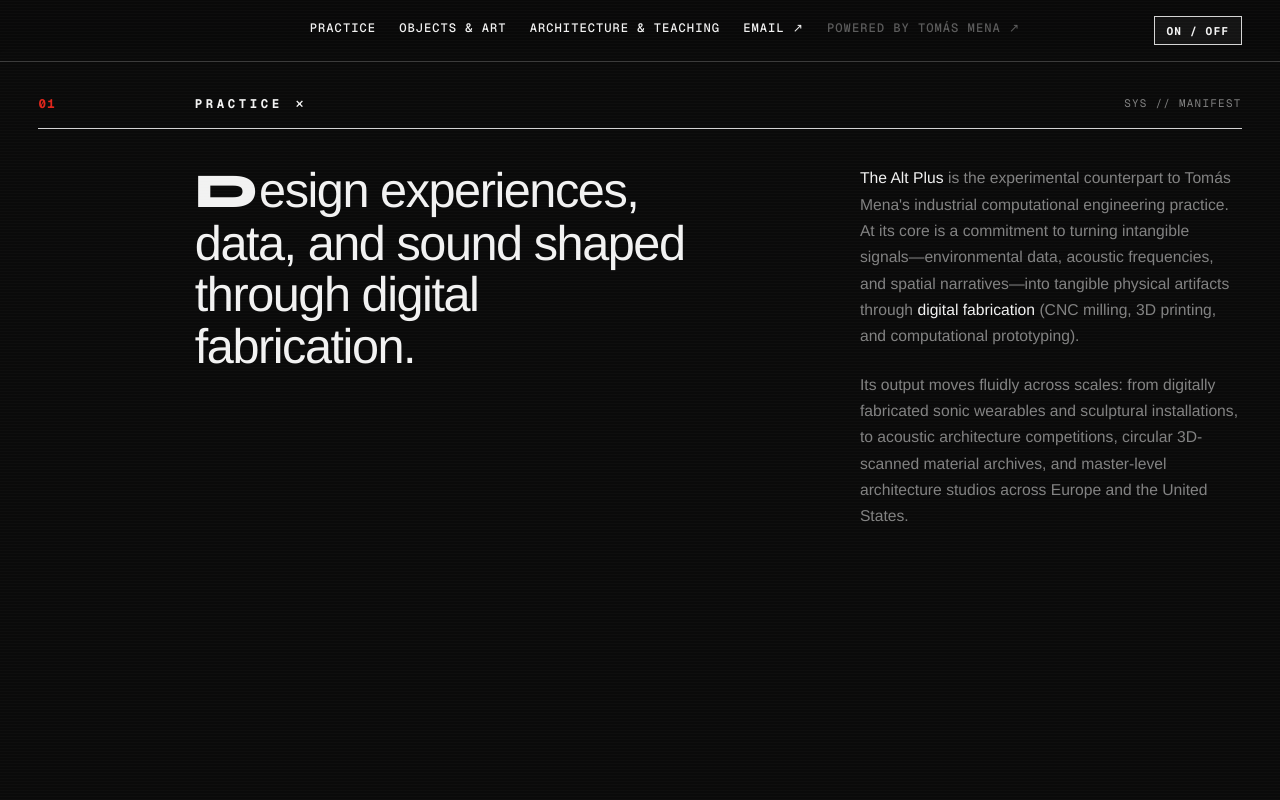
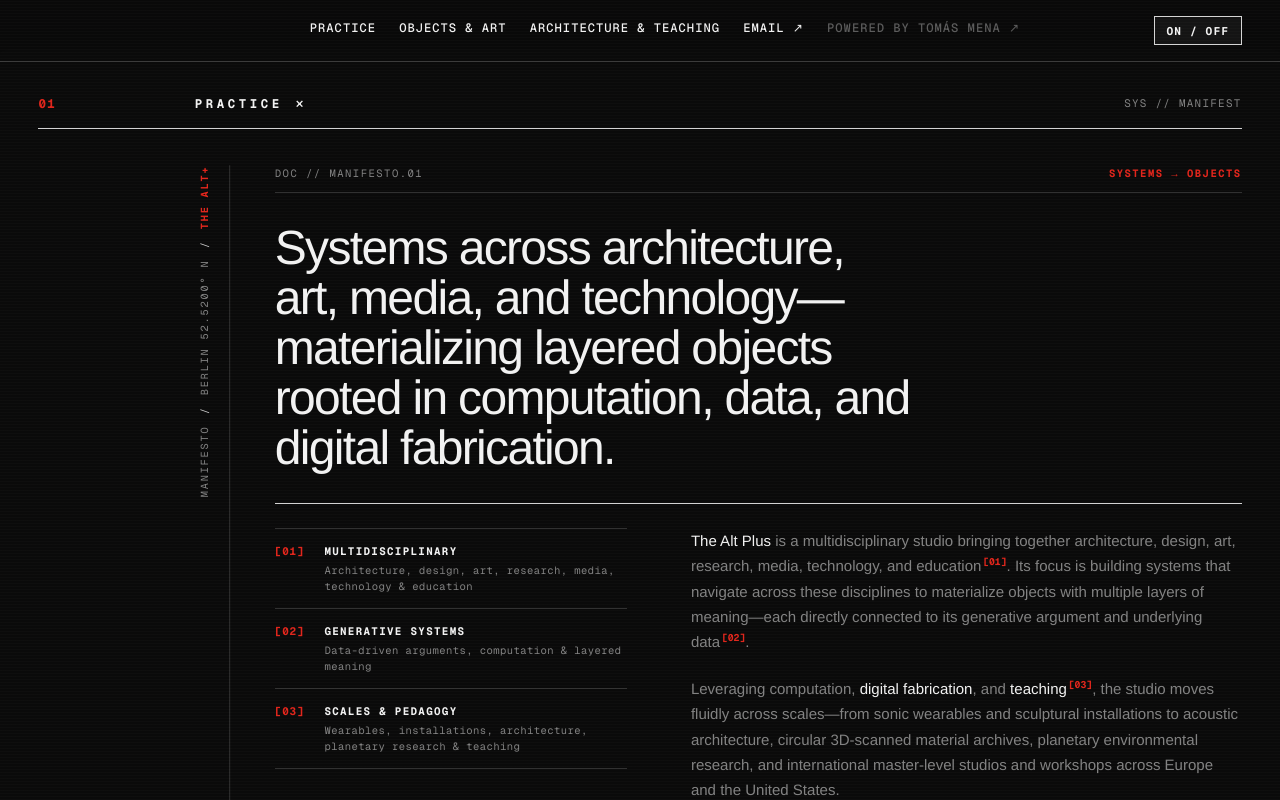
Before and after one commit to The-Alt-Plus/portfolio-website, a plain HTML site: page alt-plus.html in a window 1280 px wide. Both pictures are taken after a click on the link "PRACTICE". Shown: the part 738-1538 px from the top of the page. Drawn offline with nearby package versions, Linux system fonts and the light colour scheme.

Commit message:
Redesign Practice section with liner-note layout, vertical rail, and multidisciplinary manifesto copy

```diff
--- a/alt-plus.css
+++ b/alt-plus.css
@@ -683,38 +683,140 @@ main.has-open-section {
 }
 
 /* ==========================================================================
-   01 PRACTICE / MANIFESTO (Asymmetric 2-Col Split)
+   01 PRACTICE / MANIFESTO (tDR × Warp Liner Note + Vertical Index Rail)
    ========================================================================== */
 .about-grid {
   display: grid;
-  grid-template-columns: minmax(0, 1.15fr) minmax(18rem, 0.78fr);
-  gap: clamp(3rem, 8vw, 9rem);
-  align-items: start;
+  grid-template-columns: 2.2rem minmax(0, 1fr);
+  gap: clamp(1.5rem, 3.5vw, 3.5rem);
+  align-items: stretch;
+}
+
+.about-rail {
+  writing-mode: vertical-rl;
+  transform: rotate(180deg);
+  display: flex;
+  align-items: center;
+  justify-content: flex-end;
+  gap: 0.7rem;
+  padding-left: 0.85rem;
+  border-left: 1px solid var(--line);
+  font-family: var(--mono);
+  font-size: 0.64rem;
+  letter-spacing: 0.18em;
+  text-transform: uppercase;
+  color: var(--muted);
+  user-select: none;
+}
+
+.about-rail i {
+  font-style: normal;
+  color: var(--line-strong);
+}
+
+.about-rail-accent {
+  color: var(--signal);
+  font-weight: 700;
+}
+
+.about-stage {
+  display: flex;
+  flex-direction: column;
+  gap: clamp(1.8rem, 3.8svh, 3rem);
+}
+
+.about-liner-head {
+  display: flex;
+  flex-wrap: wrap;
+  align-items: center;
+  justify-content: space-between;
+  gap: 0.5rem 1.5rem;
+  padding-bottom: 0.65rem;
+  border-bottom: 1px solid var(--line);
+  font-family: var(--mono);
+  font-size: 0.66rem;
+  letter-spacing: 0.14em;
+  text-transform: uppercase;
+  color: var(--muted);
+}
+
+.about-liner-tag {
+  color: var(--signal);
+  font-weight: 700;
 }
 
 .about-lead {
   font-family: var(--sans);
-  font-size: clamp(1.65rem, min(3.8vw, 6.2dvh), 3.9rem);
+  font-size: clamp(1.85rem, min(3.9vw, 6svh), 3.9rem);
   font-weight: 300;
-  letter-spacing: -0.03em;
-  line-height: 1.06;
-  max-width: 19ch;
+  letter-spacing: -0.035em;
+  line-height: 1.04;
+  max-width: 24ch;
   margin: 0;
-}
-
-.about-lead::first-letter {
-  font-family: var(--display);
-  font-weight: 800;
-  letter-spacing: 0.02em;
+  color: var(--fg);
+}
+
+.about-liner-body {
+  display: grid;
+  grid-template-columns: minmax(15rem, 0.78fr) minmax(0, 1.22fr);
+  gap: clamp(2rem, 5vw, 5.5rem);
+  align-items: start;
+  padding-top: clamp(1.4rem, 3svh, 2.2rem);
+  border-top: 1px solid var(--line-strong);
+}
+
+.about-annotations {
+  display: flex;
+  flex-direction: column;
+  border-top: 1px solid var(--line);
+}
+
+.about-note {
+  display: grid;
+  grid-template-columns: 2.5rem minmax(0, 1fr);
+  gap: 0.6rem;
+  padding: 0.85rem 0;
+  border-bottom: 1px solid var(--line);
+  align-items: baseline;
+}
+
+.about-note-id {
+  font-family: var(--mono);
+  font-size: 0.68rem;
+  font-weight: 700;
+  letter-spacing: 0.08em;
+  color: var(--signal);
+}
+
+.about-note-key {
+  display: block;
+  font-family: var(--mono);
+  font-size: 0.68rem;
+  font-weight: 700;
+  letter-spacing: 0.12em;
+  text-transform: uppercase;
+  color: var(--fg);
+  margin-bottom: 0.2rem;
+}
+
+.about-note-val {
+  display: block;
+  font-family: var(--mono);
+  font-size: 0.66rem;
+  line-height: 1.5;
+  letter-spacing: 0.04em;
+  color: var(--muted);
 }
 
 .about-copy {
+  display: flex;
+  flex-direction: column;
+  gap: 1.35rem;
   font-family: var(--sans);
-  font-size: clamp(0.98rem, 1.12vw, 1.08rem);
+  font-size: clamp(0.94rem, 1.04vw, 1.04rem);
   font-weight: 300;
   line-height: 1.68;
   color: var(--muted);
-  max-width: 34rem;
 }
 
 .about-copy strong {
@@ -723,11 +825,17 @@ main.has-open-section {
 }
 
 .about-copy p {
-  margin: 0 0 1.4em;
-}
-
-.about-copy p:last-child {
-  margin-bottom: 0;
+  margin: 0;
+}
+
+.note-ref {
+  font-family: var(--mono);
+  font-size: 0.65em;
+  font-weight: 700;
+  color: var(--signal);
+  margin-left: 0.18em;
+  vertical-align: super;
+  line-height: 0;
 }
 
 /* ==========================================================================
@@ -1372,13 +1480,10 @@ main.has-open-section {
   .editorial-grid {
     grid-template-columns: repeat(2, minmax(0, 1fr));
   }
-  .about-grid,
-  .work-content {
+  .work-content,
+  .about-liner-body {
     grid-template-columns: 1fr;
-    gap: 2.2rem;
-  }
-  .about-lead {
-    max-width: 24ch;
+    gap: 2rem;
   }
 }
 
@@ -1439,15 +1544,39 @@ main.has-open-section {
     justify-content: flex-start;
   }
   .about-grid {
+    grid-template-columns: 1fr;
+    gap: 1.15rem;
+  }
+  .about-rail {
+    writing-mode: horizontal-tb;
+    transform: none;
+    justify-content: flex-start;
+    padding-left: 0;
+    padding-bottom: 0.6rem;
+    border-left: none;
+    border-bottom: 1px solid var(--line);
+    font-size: 0.58rem;
+  }
+  .about-stage {
+    gap: 1.4rem;
+  }
+  .about-liner-head {
+    font-size: 0.6rem;
+    gap: 0.35rem 0.9rem;
+  }
+  .about-lead {
+    font-size: clamp(1.45rem, 6.2vw, 2.1rem);
+    letter-spacing: -0.03em;
+    line-height: 1.08;
+  }
+  .about-liner-body {
+    padding-top: 1.15rem;
     gap: 1.5rem;
   }
-  .about-lead {
-    font-size: clamp(1.45rem, 6.2vw, 2.05rem);
-    line-height: 1.12;
-  }
   .about-copy {
-    font-size: 0.94rem;
+    font-size: 0.92rem;
     line-height: 1.62;
+    gap: 1rem;
   }
   .entry {
     position: relative;
--- a/alt-plus.html
+++ b/alt-plus.html
@@ -8,7 +8,7 @@
   <meta name="description"
     content="The Alt Plus — Independent design-research and artistic studio translating design experiences, data, and sound into physical form through digital fabrication, architecture, exhibitions, and teaching.">
   <link rel="icon" type="image/svg+xml" href="assets/alt-plus-favicon.svg">
-  <link rel="stylesheet" href="alt-plus.css?v=20261126d">
+  <link rel="stylesheet" href="alt-plus.css?v=20261126k">
 </head>
 
 <body>
@@ -76,21 +76,67 @@
 
         <div class="section-body">
           <div class="about-grid">
+            <aside class="about-rail" aria-hidden="true">
+              <span>MANIFESTO</span>
+              <i>/</i>
+              <span>BERLIN 52.5200° N</span>
+              <i>/</i>
+              <span class="about-rail-accent">THE ALT+</span>
+            </aside>
+
+            <div class="about-stage">
+              <div class="about-liner-head">
+                <span>DOC // MANIFESTO.01</span>
+                <span class="about-liner-tag">SYSTEMS → OBJECTS</span>
+              </div>
+
               <p class="about-lead">
-              Design experiences, data, and sound shaped through digital fabrication.
+                Systems across architecture, art, media, and technology—materializing layered objects rooted in
+                computation, data, and digital fabrication.
               </p>
+
+              <div class="about-liner-body">
+                <div class="about-annotations" aria-label="Technical index annotations">
+                  <div class="about-note">
+                    <span class="about-note-id">[01]</span>
+                    <div>
+                      <span class="about-note-key">MULTIDISCIPLINARY</span>
+                      <span class="about-note-val">Architecture, design, art, research, media, technology &amp; education</span>
+                    </div>
+                  </div>
+                  <div class="about-note">
+                    <span class="about-note-id">[02]</span>
+                    <div>
+                      <span class="about-note-key">GENERATIVE SYSTEMS</span>
+                      <span class="about-note-val">Data-driven arguments, computation &amp; layered meaning</span>
+                    </div>
+                  </div>
+                  <div class="about-note">
+                    <span class="about-note-id">[03]</span>
+                    <div>
+                      <span class="about-note-key">SCALES &amp; PEDAGOGY</span>
+                      <span class="about-note-val">Wearables, installations, architecture, planetary research &amp; teaching</span>
+                    </div>
+                  </div>
+                </div>
+
                 <div class="about-copy">
                   <p>
-                <strong>The Alt Plus</strong> is the experimental counterpart to Tomás Mena's industrial computational
-                engineering practice. At its core is a commitment to turning intangible signals—environmental data,
-                acoustic frequencies, and spatial narratives—into tangible physical artifacts through <strong>digital
-                  fabrication</strong> (CNC milling, 3D printing, and computational prototyping).
+                    <strong>The Alt Plus</strong> is a multidisciplinary studio bringing together architecture, design,
+                    art, research, media, technology, and education<sup class="note-ref">[01]</sup>. Its focus is
+                    building systems that navigate across these disciplines to materialize objects with multiple layers
+                    of meaning—each directly connected to its generative argument and underlying data<sup
+                      class="note-ref">[02]</sup>.
                   </p>
                   <p>
-                Its output moves fluidly across scales: from digitally fabricated sonic wearables and sculptural
-                installations, to acoustic architecture competitions, circular 3D-scanned material archives, and
-                master-level architecture studios across Europe and the United States.
+                    Leveraging computation, <strong>digital fabrication</strong>, and <strong>teaching</strong><sup
+                      class="note-ref">[03]</sup>, the studio moves fluidly across scales—from sonic wearables and
+                    sculptural installations to acoustic architecture, circular 3D-scanned material archives, planetary
+                    environmental research, and international master-level studios and workshops across Europe and the
+                    United States.
                   </p>
+                </div>
+              </div>
             </div>
           </div>
         </div>
```
Lines whose indentation alone changed are shown as unchanged.
